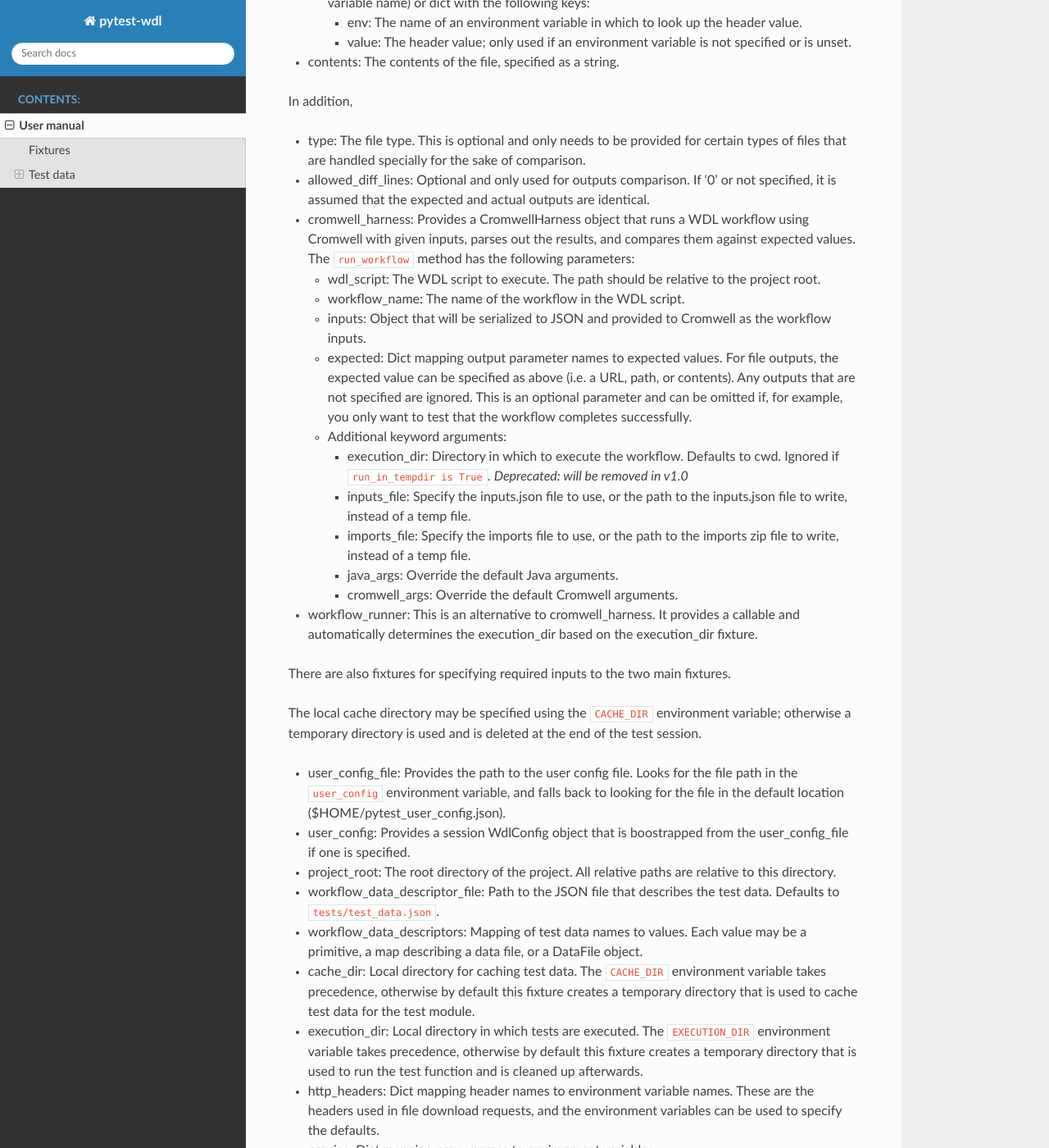
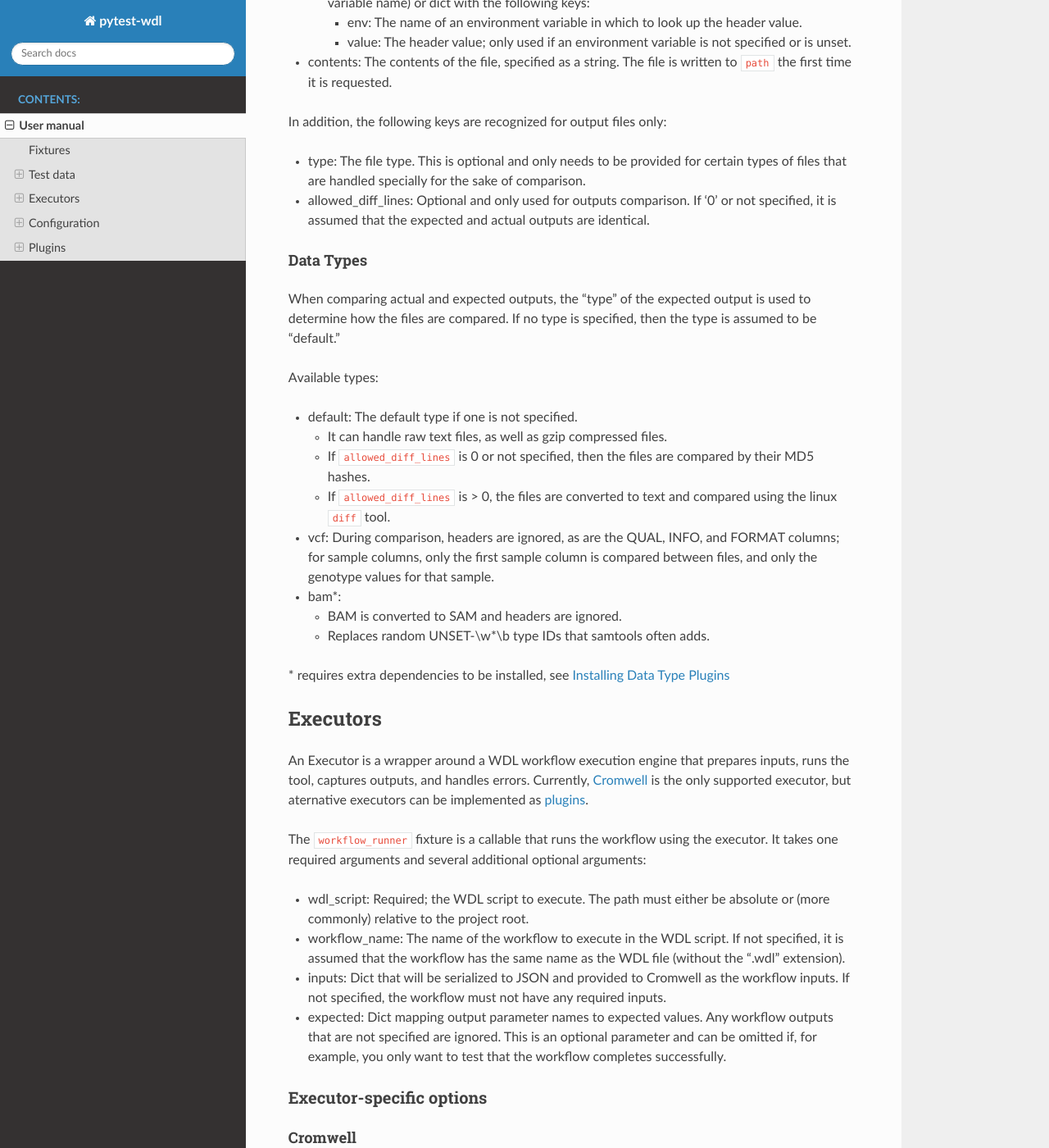
Before and after one commit to EliLillyCo/pytest-wdl, a Sphinx documentation site: the page built from docs/source/manual.md, in a window 1280 px wide and 1400 px high, scrolled down 2142 px. Shown: the whole window at 82% size. Built offline with Sphinx 7.4.7 and the Read the Docs theme 2.0.0, drawn with Linux system fonts in a browser that asks for light colours; pages that are not in the unit, such as notebooks, are missing from menus; some of the changed text lies outside the part shown.

Commit message:
Remove cromwell_executor fixture; instead, workflow_runner can take an executor name as argument

````diff
--- a/docs/source/manual.md
+++ b/docs/source/manual.md
@@ -65,29 +65,73 @@
     * http_headers: Optional dict mapping header names to values. These headers are used for file download requests. Keys are header names and values are either strings (environment variable name) or dict with the following keys:
         * env: The name of an environment variable in which to look up the header value.
         * value: The header value; only used if an environment variable is not specified or is unset.
-* contents: The contents of the file, specified as a string.
+* contents: The contents of the file, specified as a string. The file is written to `path` the first time it is requested.
 
-In addition,
+In addition, the following keys are recognized for output files only:
 
 * type: The file type. This is optional and only needs to be provided for certain types of files that are handled specially for the sake of comparison.
 * allowed\_diff\_lines: Optional and only used for outputs comparison. If '0' or not specified, it is assumed that the expected and actual outputs are identical.
 
+#### Data Types
 
-* cromwell_harness: Provides a CromwellHarness object that runs a WDL workflow using Cromwell with given inputs, parses out the results, and compares them against expected values. The `run_workflow` method has the following parameters:
-    * wdl_script: The WDL script to execute. The path should be relative to the project root.
-    * workflow_name: The name of the workflow in the WDL script.
-    * inputs: Object that will be serialized to JSON and provided to Cromwell as the workflow inputs.
-    * expected: Dict mapping output parameter names to expected values. For file outputs, the expected value can be specified as above (i.e. a URL, path, or contents). Any outputs that are not specified are ignored. This is an optional parameter and can be omitted if, for example, you only want to test that the workflow completes successfully.
-    * Additional keyword arguments:
-        * execution_dir: Directory in which to execute the workflow. Defaults to cwd. Ignored if `run_in_tempdir is True`. *Deprecated: will be removed in v1.0*
-        * inputs_file: Specify the inputs.json file to use, or the path to the inputs.json file to write, instead of a temp file.
-        * imports_file: Specify the imports file to use, or the path to the imports zip file to write, instead of a temp file.
-        * java_args: Override the default Java arguments.
-        * cromwell_args: Override the default Cromwell arguments.
-* workflow_runner: This is an alternative to cromwell_harness. It provides a callable and automatically determines the execution_dir based on the execution_dir fixture.
+When comparing actual and expected outputs, the "type" of the expected output is used to determine how the files are compared. If no type is specified, then the type is assumed to be "default."
 
-There are also fixtures for specifying required inputs to the two main fixtures.
+Available types:
 
+- default: The default type if one is not specified.
+    - It can handle raw text files, as well as gzip compressed files.
+    - If `allowed_diff_lines` is 0 or not specified, then the files are compared by their MD5 hashes.
+    - If `allowed_diff_lines` is > 0, the files are converted to text and compared using the linux `diff` tool.
+- vcf: During comparison, headers are ignored, as are the QUAL, INFO, and FORMAT columns; for sample columns, only the first sample column is compared between files, and only the genotype values for that sample.
+- bam*:
+  - BAM is converted to SAM and headers are ignored.
+  - Replaces random UNSET-\w*\b type IDs that samtools often adds.
+
+\* requires extra dependencies to be installed, see
+[Installing Data Type Plugins](#installing-data-type-plugins)
+
+## Executors
+
+An Executor is a wrapper around a WDL workflow execution engine that prepares inputs, runs the tool, captures outputs, and handles errors. Currently, [Cromwell](https://cromwell.readthedocs.io/) is the only supported executor, but aternative executors can be implemented as [plugins](#plugins).
+
+The `workflow_runner` fixture is a callable that runs the workflow using the executor. It takes one required arguments and several additional optional arguments:
+
+* wdl_script: Required; the WDL script to execute. The path must either be absolute or (more commonly) relative to the project root.
+* workflow_name: The name of the workflow to execute in the WDL script. If not specified, it is assumed that the workflow has the same name as the WDL file (without the ".wdl" extension).
+* inputs: Dict that will be serialized to JSON and provided to Cromwell as the workflow inputs. If not specified, the workflow must not have any required inputs.
+* expected: Dict mapping output parameter names to expected values. Any workflow outputs that are not specified are ignored. This is an optional parameter and can be omitted if, for example, you only want to test that the workflow completes successfully.
+
+### Executor-specific options
+
+#### Cromwell
+
+* inputs_file: Specify the inputs.json file to use, or the path to the inputs.json file to write, instead of a temp file.
+* imports_file: Specify the imports file to use, or the path to the imports zip file to write, instead of a temp file.
+* java_args: Override the default Java arguments.
+* cromwell_args: Override the default Cromwell arguments.
+
+## Configuration
+
+pytest-wdl has two levels of configuration:
+
+* Project-specific configuration, which generally deals with the structure of the project, and may require customization if the structure of your project differs substantially from what is expected, but also encompases executor-specific configuration.
+* Environment-specific configuration, which generally deals with idiosyncrasies of the local environment.
+
+### Project-specific configuration
+
+Configuration at the project level is handled by overriding fixtures, either in the test module or in a top-level conftest.py file. The following fixtures may be overridden:
+
+| fixture name | scope | description | default |
+| -------------| ----- | ----------- | ------- |
+| `project_root_files` | module | List of filenames that are found in the project root directory. | `["setup.py", "pyproject.toml", ".git"]`
+| `project_root` | module | The root directory of the project. Relative paths are relative to this directory, unless specified otherwise. | Starting in the current test directory/module, scan up the directory hierarchy until one of the `project_root_files` are located. |
+| `workflow_data_descriptor_file` | module | Path to the JSON file that describes the test data. | `tests/test_data.json` |
+| `workflow_data_descriptors` | module | Mapping of workflow input/output names to values (as described in the [Files](#files) section). | Loaded from the `workflow_data_descriptor_file` |
+| `workflow_data_resolver` | module | Provides the `DataResolver` object that resolves test data; this should only need to be overridden for testing/debugging purposes | `DataResolver` created from `workflow_data_descriptors` |
+| `import_paths` | module | Provides the path to the file that lists the directories from which to import WDL dependencies | "import_paths.txt" |
+| `import_dirs` | module | Provides the directories from which to import WDL dependencies | Loaded from `import_paths` file, if any |
+
+### Environment-specific configuration
 
 
 The local cache directory may be specified using the `CACHE_DIR` environment variable; otherwise a temporary directory is used and is deleted at the end of the test session.
@@ -95,26 +139,22 @@
 
 * user_config_file: Provides the path to the user config file. Looks for the file path in the `user_config` environment variable, and falls back to looking for the file in the default location ($HOME/pytest_user_config.json).
 * user_config: Provides a session WdlConfig object that is boostrapped from the user_config_file if one is specified.
-* project_root: The root directory of the project. All relative paths are relative to this directory.
-* workflow_data_descriptor_file: Path to the JSON file that describes the test data. Defaults to `tests/test_data.json`.
-* workflow_data_descriptors: Mapping of test data names to values. Each value may be a primitive, a map describing a data file, or a DataFile object.
+
 * cache_dir: Local directory for caching test data. The `CACHE_DIR` environment variable takes precedence, otherwise by default this fixture creates a temporary directory that is used to cache test data for the test module.
 * execution_dir: Local directory in which tests are executed. The `EXECUTION_DIR` environment variable takes precedence, otherwise by default this fixture creates a temporary directory that is used to run the test function and is cleaned up afterwards.
 * http_headers: Dict mapping header names to environment variable names. These are the headers used in file download requests, and the environment variables can be used to specify the defaults.
 * proxies: Dict mapping proxy names to environment variables.
-* import_paths: Path to file that contains a list of WDL import paths (one per line). Defaults to `None`.
-* import_dirs: List of WDL import paths. Loads these from the file specified by `import_paths` if any, otherwise uses the parent directory of the test module.
+
 * java_bin: Path to the java executable. Defaults to `$JAVA_HOME/bin/java`.
-* java_args: String containing arguments to pass to Java.
 * cromwell_jar_file: By default this fixture first looks for the `$CROMWELL_JAR` enironment variable. It then searches the classpath for a JAR file that begins with 'cromwell' (case-insensitive). If the JAR file is not found in either place, it is expected to be located in the same directory as the tests are executed from (i.e. `./cromwell.jar`).
-* cromwell_args: String containing arguments to pass to Cromwell.
+
 
 These fixtures have sensible defaults, but can be overridden in two different ways:
 
 * Define them in the test module
 * Define them in a conftest.py module at or above the level of the test modules
 
-### Environment Variables
+#### Environment Variables
 
 The fixtures above can utilize environment variables. Technically, none are required and this can be run without them if your environment is setup to meet the needs of each fixture. Many can be set in other ways, like overriding a fixture. Below is a table of possible variables you can set though and which are recommended:
 
@@ -132,63 +172,9 @@
 
 Remember that environment variables can be set multiple ways, including inline before running the command, such as `EXECUTION_DIR=$(pwd) python -m pytest -s tests/`
 
-### Workflow test data
+## Plugins
 
-Workflow test data files can be provided by the `workflow_data` fixture, and are defined in the `test_data.json` file.
-
-#### test_data.json
-
-Test data is specified in a JSON file of the format:
-
-```json
-{
-  "name": {
-    "url": "http://foo.com/path/to/file",
-    "path": "localized/path",
-    "name": "filename",
-    "contents": "test",
-    "type": "vcf|bam",
-    "allowed_diff_lines": 2,
-    "http_headers": {
-      "header1": {
-        "env": "HEADER1",
-        "value": "FOOBAR"
-      }
-    }
-  }
-}
-```
-
-* url: Path to the file on a remote server from which it is downloaded if it can't be found locally; ignored if `fixture` is specified, or if the file already exists locally
-* path: Relative path to the file within the test data directory; ignored if `fixture` is specified
-* name: Name of the file - used when path is not specified, and also used to request the file from a location under the tests/ directory when it is in a directory structure as defined by the [pytest-datadir-ng](https://pypi.org/project/pytest-datadir-ng/) plugin.
-* contents: The contents of the file; the file will be written to `path` at runtime
-* type: For use with output data files; specifies the file type for special handling by a plugin
-* allowed_diff_lines: For use with output data files; specifies the number of lines that can be different between the actual and expected outputs and still have the test pass
-* http_headers: Map of http headers to add to the request when fetching contents from `url`. Keys are header names and values are maps consiting of one or both of two keys:
-    * env: The name of an environment variable to look in for the value.
-    * value: The value to use if `env` is not provided or the environment variable is unset.
-
-#### Data Types
-
-Available types:
-
-- default
-  - this is the default type if one is not specified. It can handle raw text files, as well as gzip compressed files.
-- vcf
-  - this considers only the first 5 columns in a VCF since the qual scores can vary slightly on different hardware.
-- bam*
-  - This converts BAM to SAM for diff comparison, enabling `allowed_diff_lines` usage since most BAM creation adds a command header or other comments that are expected to be different.
-  - This also replaces random UNSET-\w*\b type IDs that samtools often adds
-
-\* requires extra dependencies to be installed, see
-[Installing Data Type Plugins](#installing-data-type-plugins)
-
-When comparing outputs of a test execution against an expected output file, that comparison is defined in the `expected` argument of the `workflow_runner`, where the key should be the output variable of the WDL workflow and the value is the expected value. This can be an accession into the workflow_data fixture, which resolves by looking at the test_data.json file. If the file is a binary format that requires special handling (not gzip, this is supported by default), such as BAM, =then we can specify that as the type (`"type": "bam"`) so that our comparison knows to convert that file into a temporary SAM file so we can do a diff. This enables specifying `allowed_diff_lines` attribute since BAM/SAM files often capture the command run as a header which will typically be different.
-
-The `type` attribute is ignored for input data files defined in workflow_data.
-
-##### Creating New Data Types
+### Creating new data types
 
 To create a new data type plugin, add a module in the data_types directory.
 
@@ -211,3 +197,5 @@
 ```
 
 In this example, the extra dependencies can be installed with `pip install pytest-wdl[bam]`.
+
+### Creating new executors
--- a/pytest_wdl/__init__.py
+++ b/pytest_wdl/__init__.py
@@ -17,5 +17,4 @@
 workflow_data = pytest.fixture(scope="function")(fixtures.workflow_data)
 import_paths = pytest.fixture(scope="module")(fixtures.import_paths)
 import_dirs = pytest.fixture(scope="module")(fixtures.import_dirs)
-cromwell_executor = pytest.fixture(scope="module")(fixtures.cromwell_executor)
 workflow_runner = pytest.fixture(scope="function")(fixtures.workflow_runner)
````
Also changed, not shown: 3 other files.
